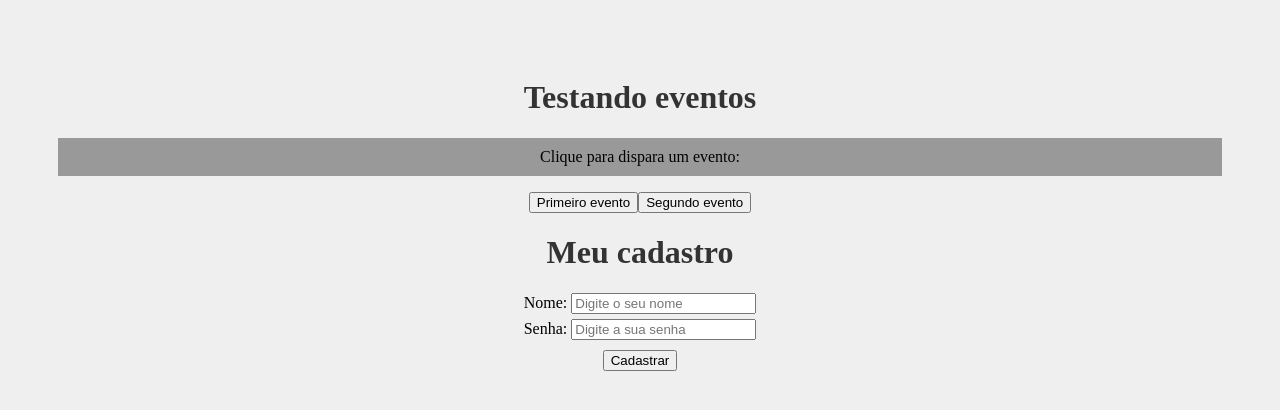
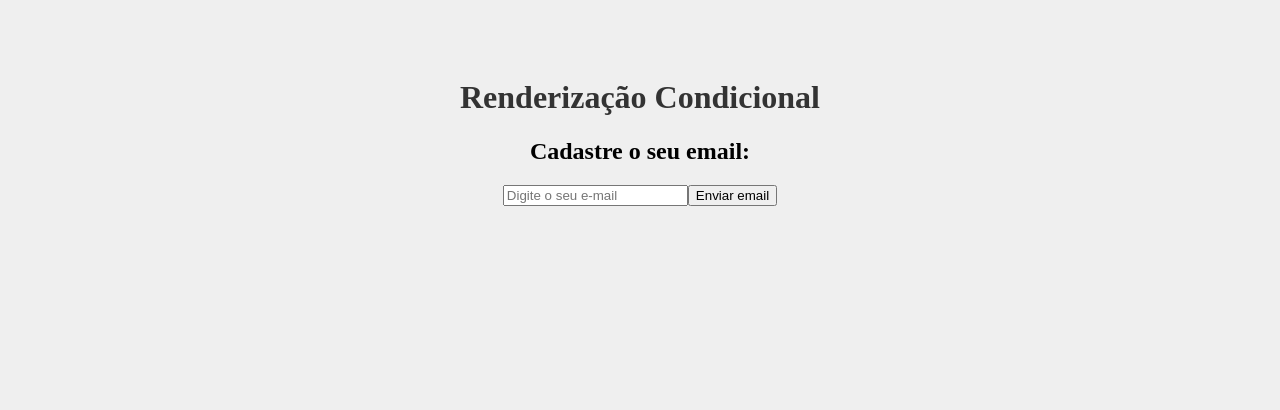
Before and after one commit to andredw13L/meu-projeto, a React (Create React App) app: page / in a window 1280 px wide. Shown: the top 410 px of the page. Built offline with nearby package versions, Linux system fonts and the light colour scheme.

Commit message:
Renderização condicional (if)

```diff
--- a/src/App.js
+++ b/src/App.js
@@ -1,18 +1,15 @@
 import './App.css';
+import Condicional from './components/Condicional';
 import Evento from './components/Evento';
 import Form from './components/Form';
 
 
 function App() {
 
-
-
-
   return (
     <div className="App">
-      <h1>Testando eventos</h1>
-      <Evento />
-      <Form/>
+      <h1>Renderização Condicional</h1>
+      <Condicional />
     </div>
 
   );
--- /dev/null
+++ b/src/components/Condicional.js
@@ -0,0 +1,39 @@
+import { useState } from "react";
+
+function Condicional() {
+
+    const [email, setEmail] = useState()
+    const [userEmail, setUserEmail] = useState()
+
+    function enviarEmail(e) {
+        e.preventDefault()
+        setUserEmail(email)
+    }
+
+    function limparEmail () {
+        setUserEmail('')
+    }
+
+    return (
+        <div>
+            <h2>Cadastre o seu email:</h2>
+            <form>
+                <input
+                    type="email" placeholder="Digite o seu e-mail"
+                    onChange={(e)=> setEmail(e.target.value)}
+                />
+                <button type="submit" onClick={enviarEmail}>
+                    Enviar email
+                </button>
+                {userEmail && (
+                    <div>
+                        <p>O e-mail do usuário é: {userEmail}</p>
+                        <button onClick={limparEmail}>limpar e-mail</button>
+                    </div>
+                )}
+            </form>
+        </div>
+    )
+}
+
+export default Condicional
```
